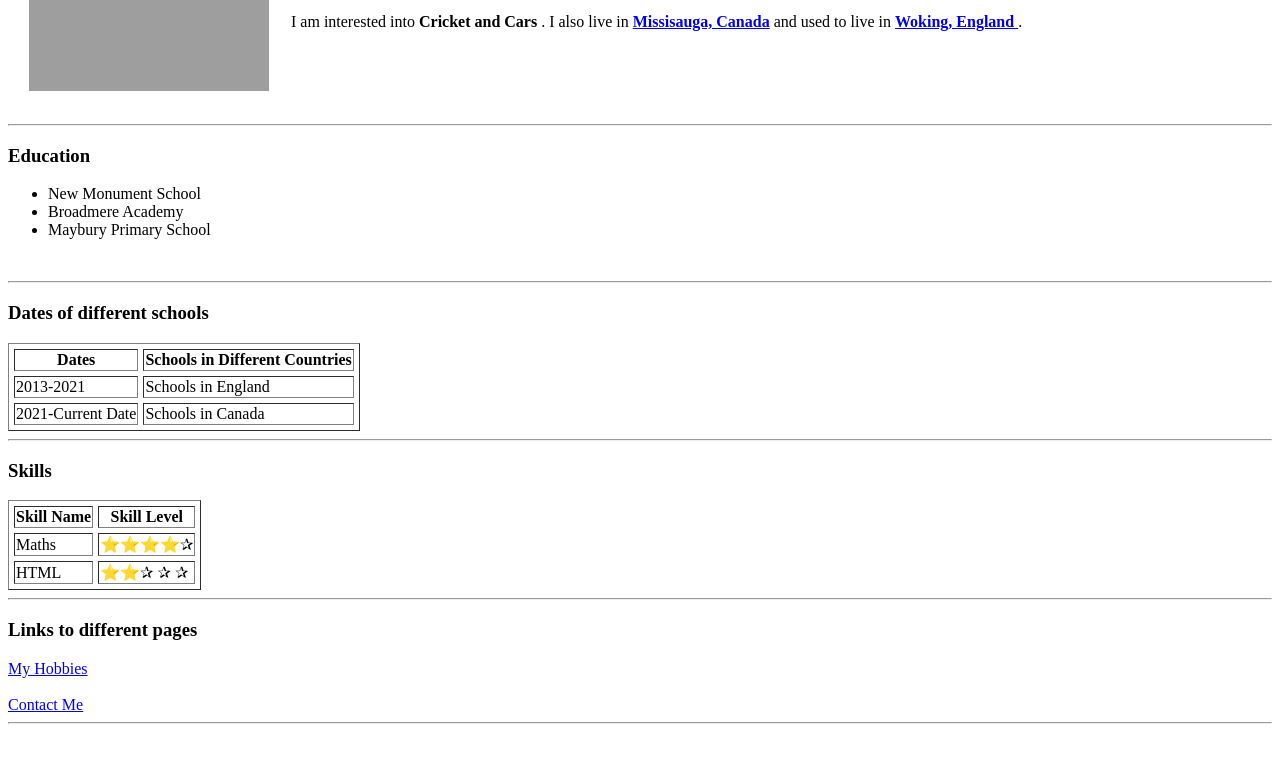
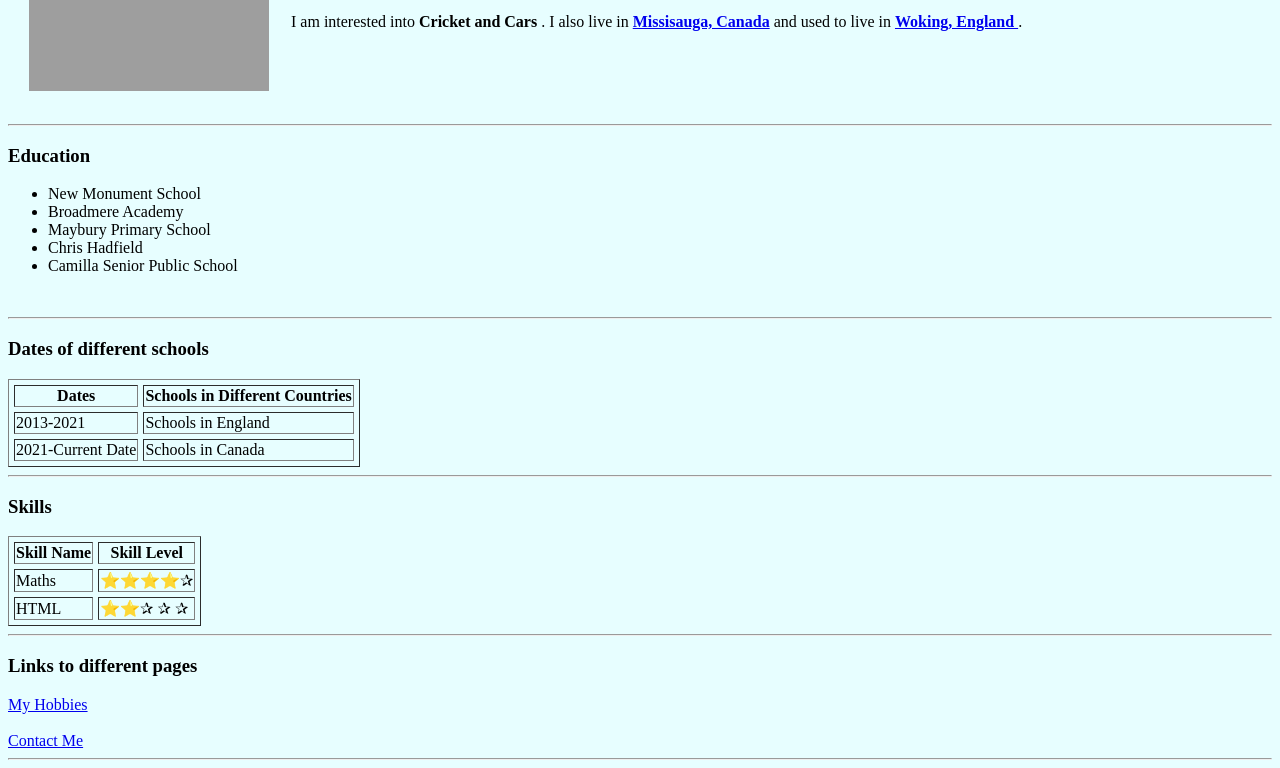
Before and after one commit to dhairyasuri/MyFirstWebsite, a plain HTML site: page index.html in a window 1280 px wide. Shown: the part 178-946 px from the top of the page. Before the commit the page ends 910 px from the top, so only its background shows below. Drawn offline with Linux system fonts and the light colour scheme; grey boxes are pictures that could not be loaded.

Commit message:
Add files via upload

```diff
--- a/index.html
+++ b/index.html
@@ -5,8 +5,15 @@
   <meta charset="utf-8">
   <title> 🔥 Dhairya's Personal Site </title>
 </head>
+<style>
+body {background-color: #e7feff
+}
 
-<body>
+</style>
+
+
+
+
   <table cellspacing="20">
 
 
@@ -27,6 +34,8 @@
     <li> New Monument School</li>
     <li> Broadmere Academy </li>
     <li> Maybury Primary School </li>
+    <li> Chris Hadfield</li>
+    <li> Camilla Senior Public School</li>
   </ul>
   <br>
   <hr>
```
